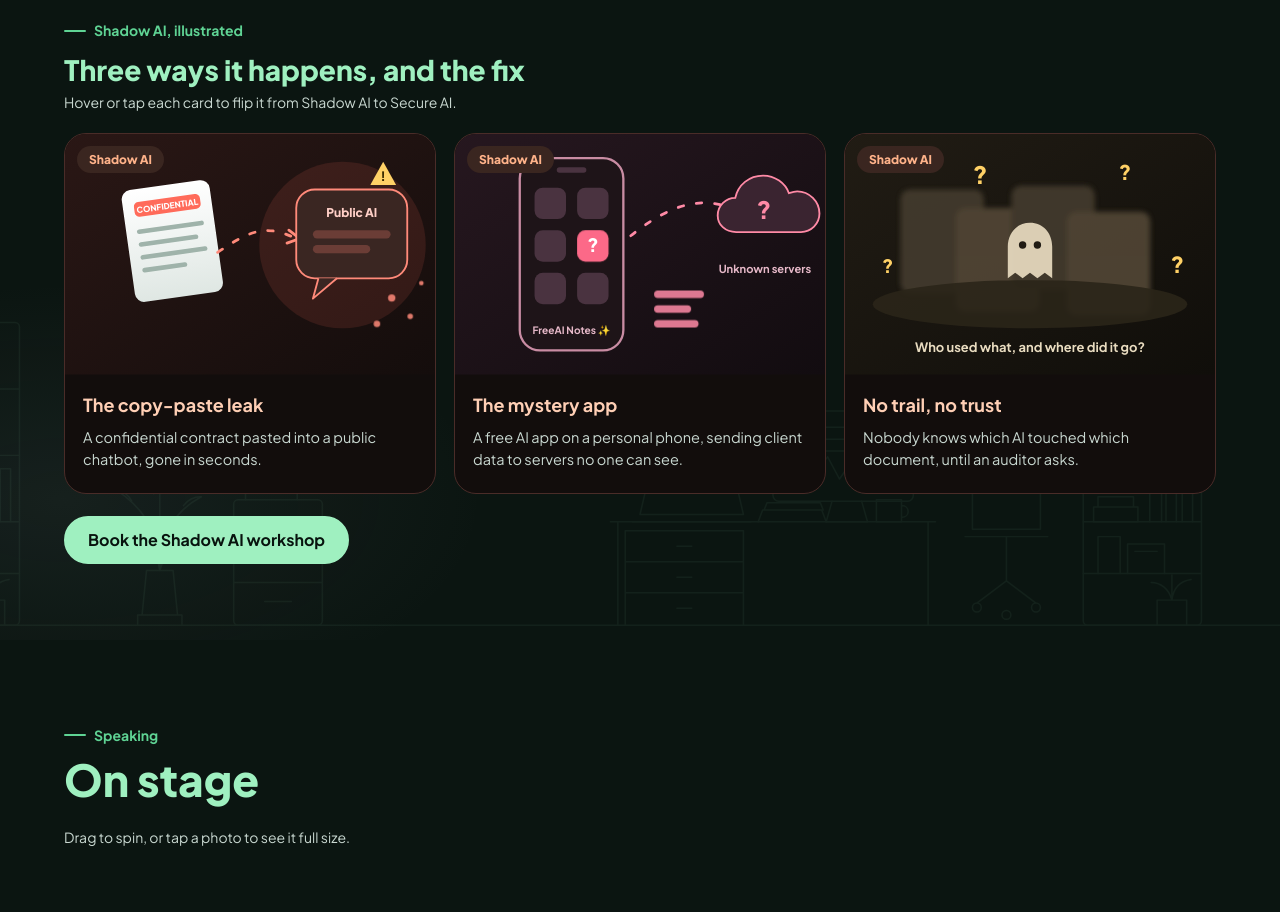
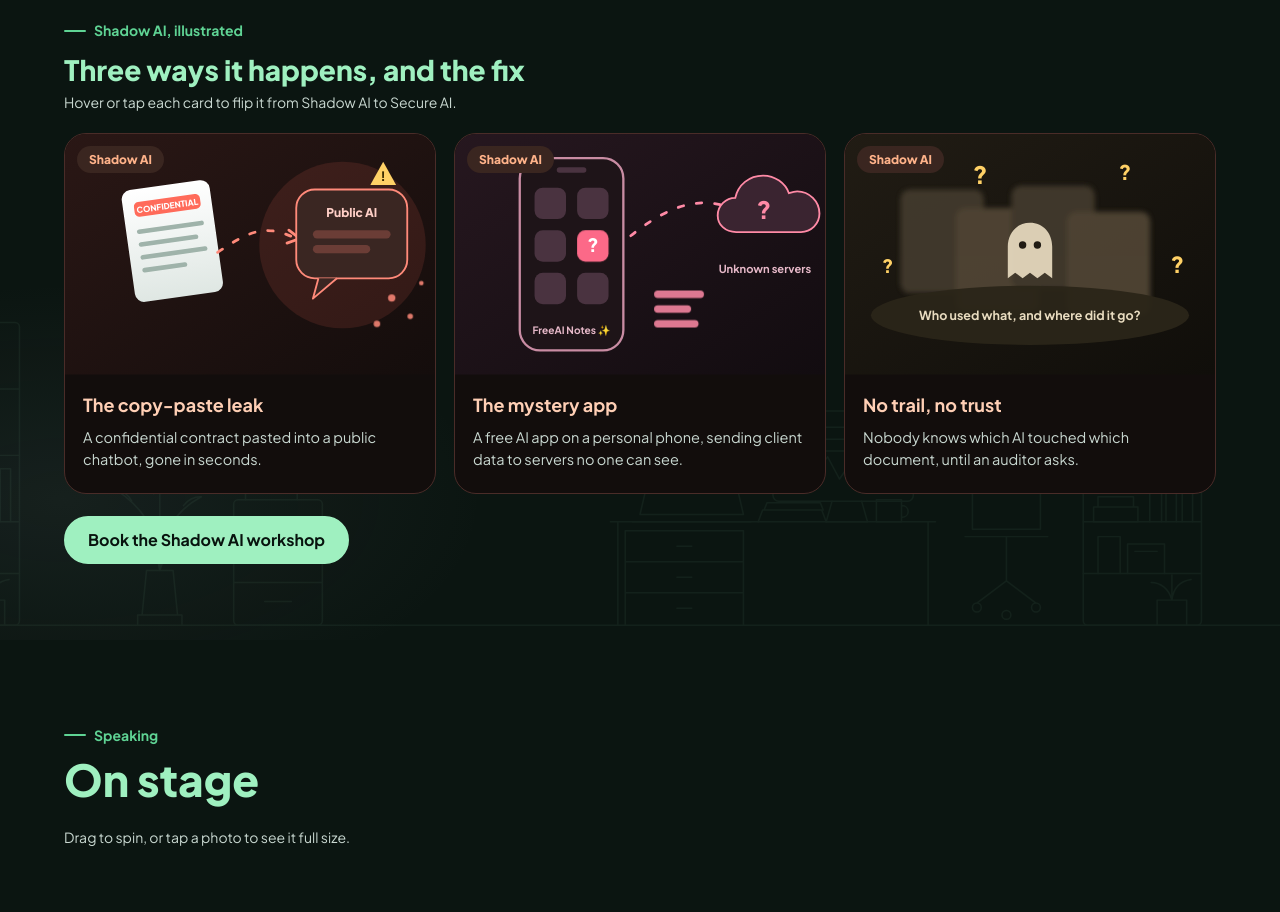
Before and after one commit to tech-savvy-dad/tech-savvy-dad.github.io, a plain HTML site: page index.html in a window 1280 px wide. Shown: the part 9300-10212 px from the top of the page. Drawn offline with Linux system fonts and the light colour scheme.

Commit message:
Shadow AI card 3: caption inside the oval
Co-Authored-By: Claude Opus 5.5 <noreply@anthropic.com>
Claude-Session: https://claude.ai/code/session_01LUogtXxXf6sATXLu11Gmnp

```diff
--- a/index.html
+++ b/index.html
@@ -840,10 +840,10 @@ a.inl{color:var(--green);font-weight:600;text-underline-offset:3px}
           <g class="risk">
             <rect width="400" height="260" fill="url(#sa3bg)"/>
             <g filter="url(#sa3blur)" opacity=".8"><rect x="60" y="60" width="90" height="112" rx="10" fill="#4a4030"/><rect x="120" y="80" width="90" height="112" rx="10" fill="#5a4e3a"/><rect x="180" y="56" width="90" height="112" rx="10" fill="#4a4030"/><rect x="240" y="84" width="90" height="112" rx="10" fill="#5a4e3a"/></g>
-            <ellipse cx="200" cy="184" rx="170" ry="26" fill="#2b2519" opacity=".9"/>
-            <g transform="translate(176 96)"><path d="M24 0C10 0 0 11 0 26v34l8-6 8 6 8-6 8 6 8-6 8 6V26C48 11 38 0 24 0z" fill="#e9dcc0" opacity=".92"/><circle cx="16" cy="24" r="4" fill="#211c14"/><circle cx="32" cy="24" r="4" fill="#211c14"/></g>
+            <ellipse cx="200" cy="196" rx="172" ry="32" fill="#2b2519" opacity=".95"/>
+            <g transform="translate(176 96)"><path d="M24 0C10 0 0 11 0 26v34l8-6 8 6 8-6 8 6 8-6 8 6V26C48 11 38 0 24 0z" fill="#e9dcc0" opacity=".92"/><circle cx="16" cy="24" r="4" fill="#211c14"/><circle cx="32" cy="24" r="4" fill="#211c14"/></g><text x="200" y="201" text-anchor="middle" font-size="13.5" font-weight="700" fill="#e9dcc0">Who used what, and where did it go?</text>
             <g font-weight="900" fill="#ffd166"><text x="138" y="54" font-size="26">?</text><text x="296" y="50" font-size="22">?</text><text x="352" y="150" font-size="24">?</text><text x="40" y="150" font-size="20">?</text></g>
-            <text x="200" y="236" text-anchor="middle" font-size="14" font-weight="700" fill="#e9dcc0">Who used what, and where did it go?</text>
+
           </g>
           <g class="safe">
             <rect width="400" height="260" fill="url(#sa3ok)"/>
```
